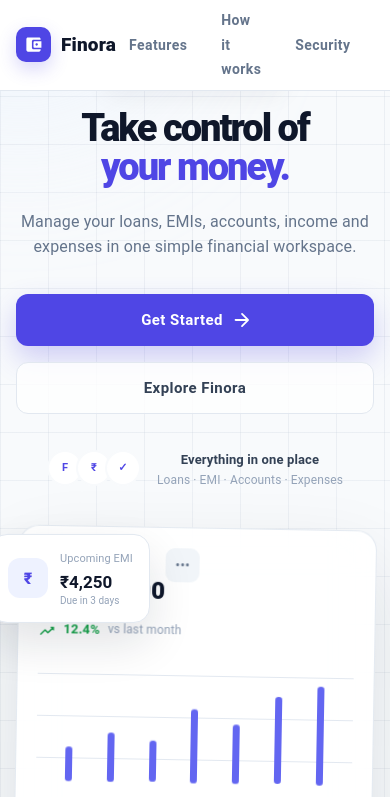
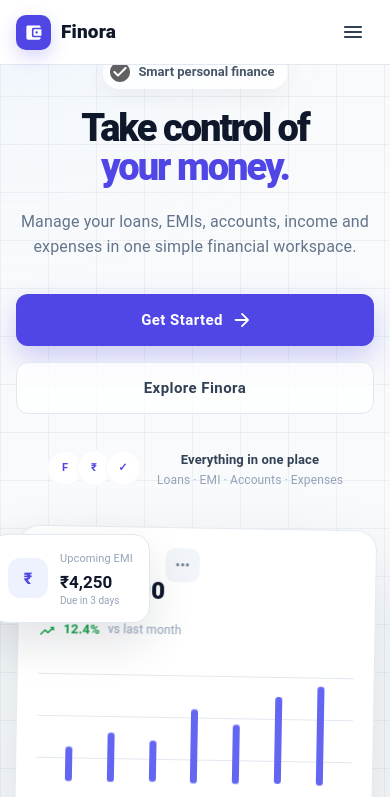
Before and after one commit to abdulk116/finora-frontend, a React (Vite) app: page / in a window 390 px wide. Shown: the top 797 px of the page. Built offline with nearby package versions, Linux system fonts and the light colour scheme.

Commit message:
added login handler function for landing page

```diff
--- a/src/pages/LandingPage/LandingPage.jsx
+++ b/src/pages/LandingPage/LandingPage.jsx
@@ -7,6 +7,7 @@
   Typography,
 } from "@mui/material";
 import { ArrowForwardRounded, CheckCircleRounded, TrendingUpRounded } from "@mui/icons-material";
+import { Link } from "react-router";
 
 import "./LandingPage.css";
 import Navbar from "./components/Navbar/Navbar";
@@ -63,6 +64,8 @@
               className="hero-actions"
             >
               <Button
+                component={Link}
+                to="/login"
                 variant="contained"
                 size="large"
                 endIcon={<ArrowForwardRounded />}
@@ -72,6 +75,8 @@
               </Button>
 
               <Button
+                component={Link}
+                to="/login"
                 variant="outlined"
                 size="large"
                 className="secondary-cta"
--- a/src/pages/LandingPage/components/Navbar/Navbar.css
+++ b/src/pages/LandingPage/components/Navbar/Navbar.css
@@ -276,11 +276,11 @@
 
 @media (max-width: 900px) {
   .desktop-nav {
-    display: none;
+    display: none !important;
   }
 
   .desktop-actions {
-    display: none;
+    display: none !important;
   }
 
   .mobile-menu-button {
```
